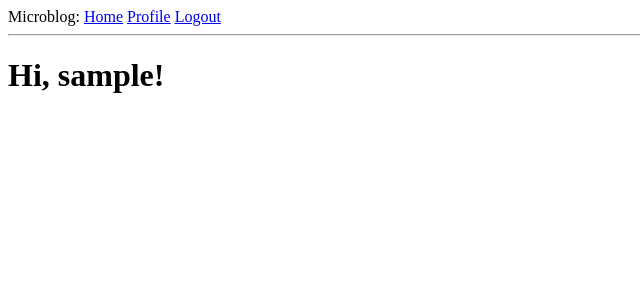
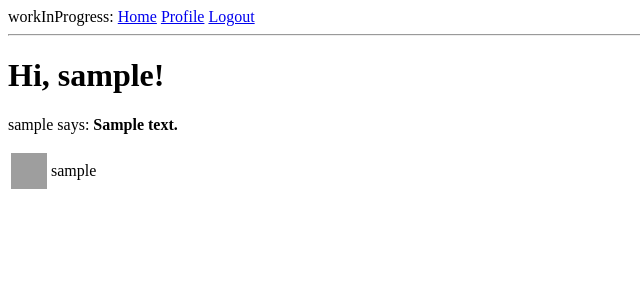
Before and after one commit to ilkut/baseFlask, a Flask app: page / in a window 1280 px wide. Shown: the top 300 px of the page, without its empty margins (0-640 px from the left). Run offline with Flask 2, Linux system fonts and the light colour scheme; a user stored in the database is signed in; tables that the repository leaves empty hold one stand-in row (values such as "Sample post"); some libraries are stand-ins or nearby versions; grey boxes are pictures that could not be loaded.

Commit message:
ready for public

```diff
--- a/app/main/routes.py
+++ b/app/main/routes.py
@@ -12,14 +12,15 @@ def before_request():
     if current_user.is_authenticated:
         current_user.last_seen = datetime.utcnow()
         db.session.commit()
-    # g.locale = str(get_locale())
 
 
 @bp.route('/', methods=['GET', 'POST'])
 @bp.route('/index', methods=['GET', 'POST'])
 @login_required
 def index():
-    return render_template('index.html', title=('Home'))
+    posts = Post.query.all()
+    printThis = 'string'
+    return render_template('index.html', title=('Home'), posts = posts)
 
 
 @bp.route('/user/<username>')
--- a/app/models.py
+++ b/app/models.py
@@ -44,7 +44,6 @@ class Post(db.Model):
     body = db.Column(db.String(140))
     timestamp = db.Column(db.DateTime, index=True, default=datetime.utcnow)
     user_id = db.Column(db.Integer, db.ForeignKey('user.id'))
-    language = db.Column(db.String(5))
 
     def __repr__(self):
         return '<Post {}>'.format(self.body)
--- a/app/templates/base.html
+++ b/app/templates/base.html
@@ -1,14 +1,14 @@
 <html>
     <head>
         {% if title %}
-        <title>{{ title }} - microblog</title>
+        <title>{{ title }} - workInProgress</title>
         {% else %}
-        <title>microblog</title>
+        <title>workInProgress</title>
         {% endif %}
     </head>
     <body>
         <div>
-            Microblog:
+            workInProgress:
             <a href="{{ url_for('main.index') }}">Home</a>
             {% if current_user.is_anonymous %}
             <a href="{{ url_for('auth.login') }}">Login</a>
--- a/app/templates/errors/404.html
+++ b/app/templates/errors/404.html
@@ -1,6 +1,6 @@
 {% extends "base.html" %}
 
 {% block content %}
-    <h1>File Not Found</h1>
+    <h1>File Not Found.</h1>
     <p><a href="{{ url_for('main.index') }}">Back</a></p>
 {% endblock %}
--- a/app/templates/errors/500.html
+++ b/app/templates/errors/500.html
@@ -2,6 +2,6 @@
 
 {% block content %}
     <h1>An unexpected error has occurred</h1>
-    <p>The administrator has been notified. Sorry for the inconvenience!</p>
+    <p>The administrator has been notified. Sorry for the inconvenience.</p>
     <p><a href="{{ url_for('main.index') }}">Back</a></p>
 {% endblock %}
--- a/app/templates/index.html
+++ b/app/templates/index.html
@@ -3,6 +3,10 @@
 {% block content %}
     <h1>Hi, {{ current_user.username }}!</h1>
     {% for post in posts %}
-    <div><p>{{ post.author.username }} says: <b>{{ post.body }}</b></p></div>
+        <div><p>{{ post.author.username }} says: <b>{{ post.body }}</b></p></div>
     {% endfor %}
+    {% for post in posts %}
+        {% include '_post.html' %}
+{% endfor %}
+
 {% endblock %}
```
